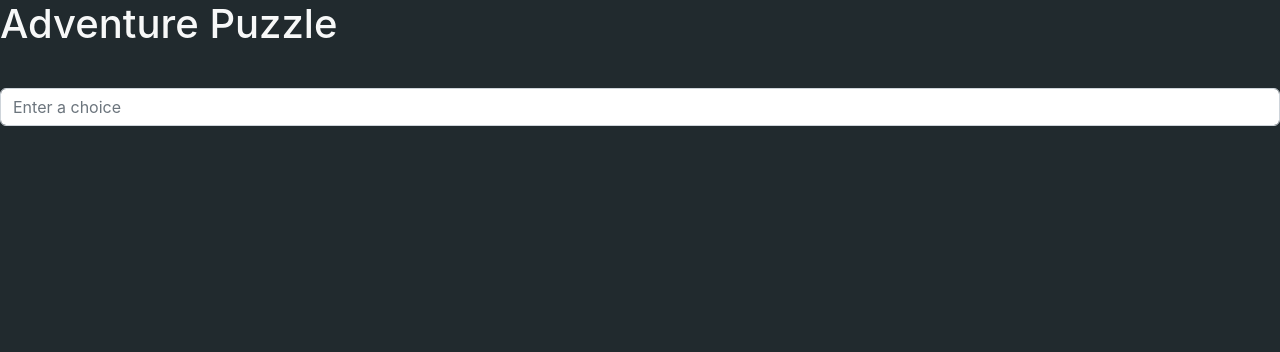
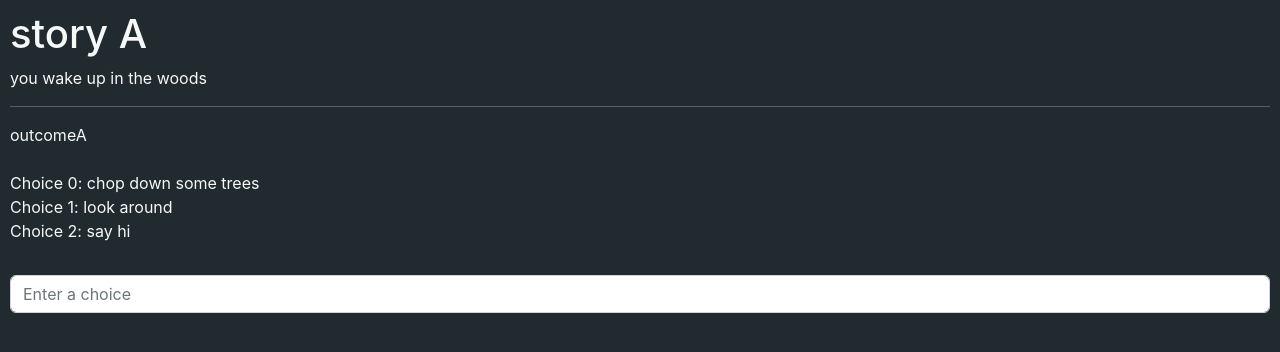
Before and after one commit to JustBobinAround/AdventurePuzzle, a plain HTML site: page index.html in a window 1280 px wide. Drawn offline with nearby package versions, Linux system fonts and the light colour scheme.

Commit message:
Update index.html

```diff
--- a/index.html
+++ b/index.html
@@ -5,14 +5,11 @@
     <link rel="stylesheet" href="./style/style.css">
 </header>
 
-<body>
-    <h1 for="w3review">Adventure Puzzle</h1>
-    <p class="fixed-p">
-
-    </p>
-    <p class="fixed-p" id="chat-messages"></p>
-    <input class="form-control" id="chat-input" placeholder="Enter a choice"></input>
+<body><div style="margin: 10 10 10 10">
+    <p class="fixed-p" id="story-messages"></p>
+    <input class="form-control" id="choice-input" placeholder="Enter a choice"></input>
+    <script src="./js/jquery.min.js"></script>
     <script src="./js/main.js"></script>
-<body>
+</div><body>
 
 </html>
```
